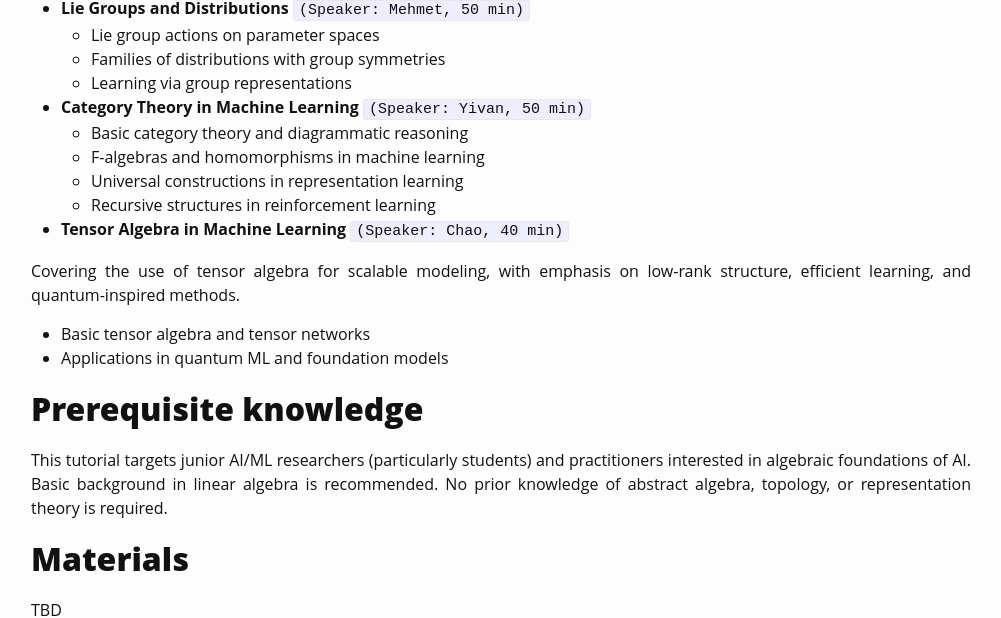
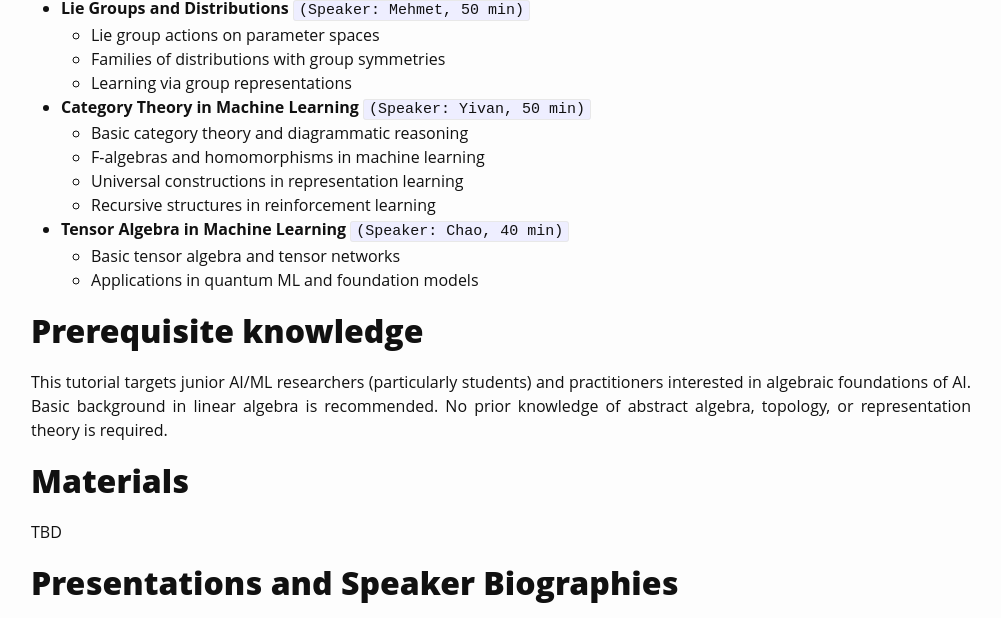
Before and after one commit to Algebra4AI/Algebra4AI.github.io, a Jekyll site: the page built from index.md, in a window 1280 px wide and 900 px high, scrolled down 1259 px, cut to the strip 0-618 px from the top of the window. Shown: the whole strip, without its empty margins (139-1140 px from the left). Built offline with Jekyll 4.4.1, drawn with Linux system fonts in a browser that asks for light colours; some web fonts are replaced.

Commit message:
Update index.md

```diff
--- a/index.md
+++ b/index.md
@@ -47,9 +47,6 @@ This tutorial explores how advanced algebraic structures—such as C*-algebras,
   - Recursive structures in reinforcement learning
 
 - **Tensor Algebra in Machine Learning** `(Speaker: Chao, 40 min)`
-
-Covering the use of tensor algebra for scalable modeling, with emphasis on low-rank structure, efficient learning, and quantum-inspired methods.
-
   - Basic tensor algebra and tensor networks
   - Applications in quantum ML and foundation models
 <!-- <b>Prerequisite knowledge.</b>   -->
```
